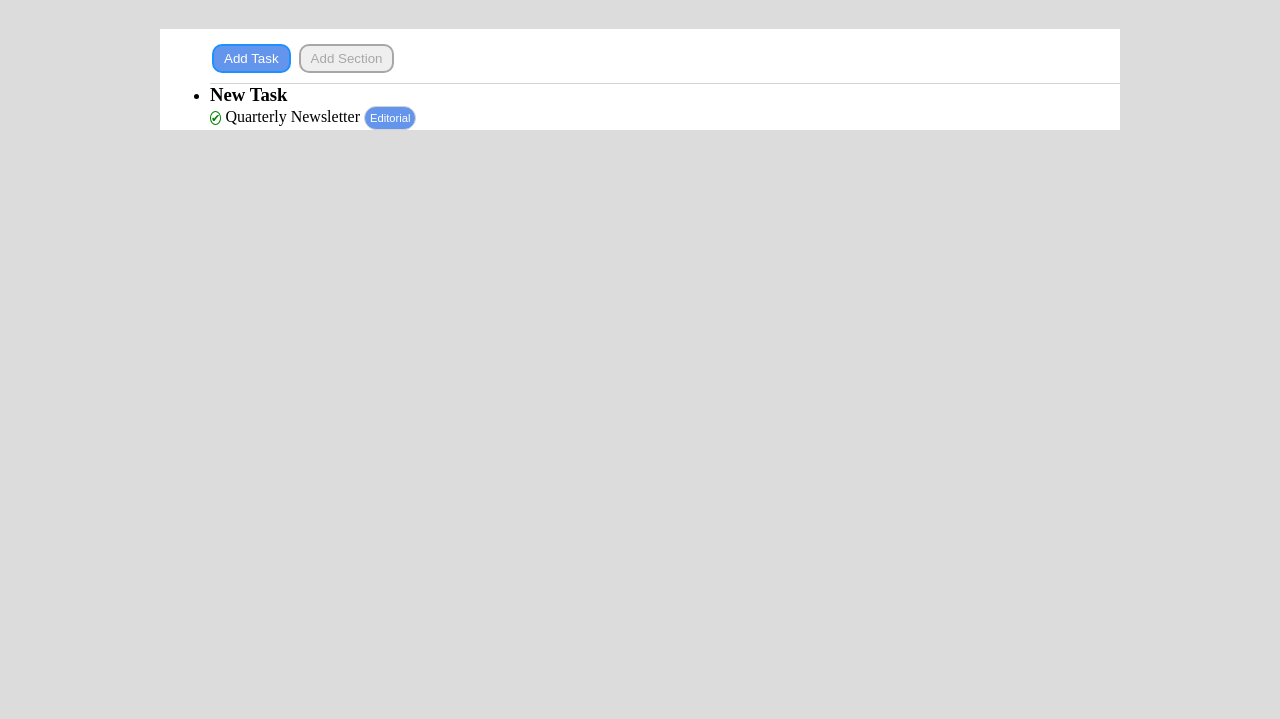
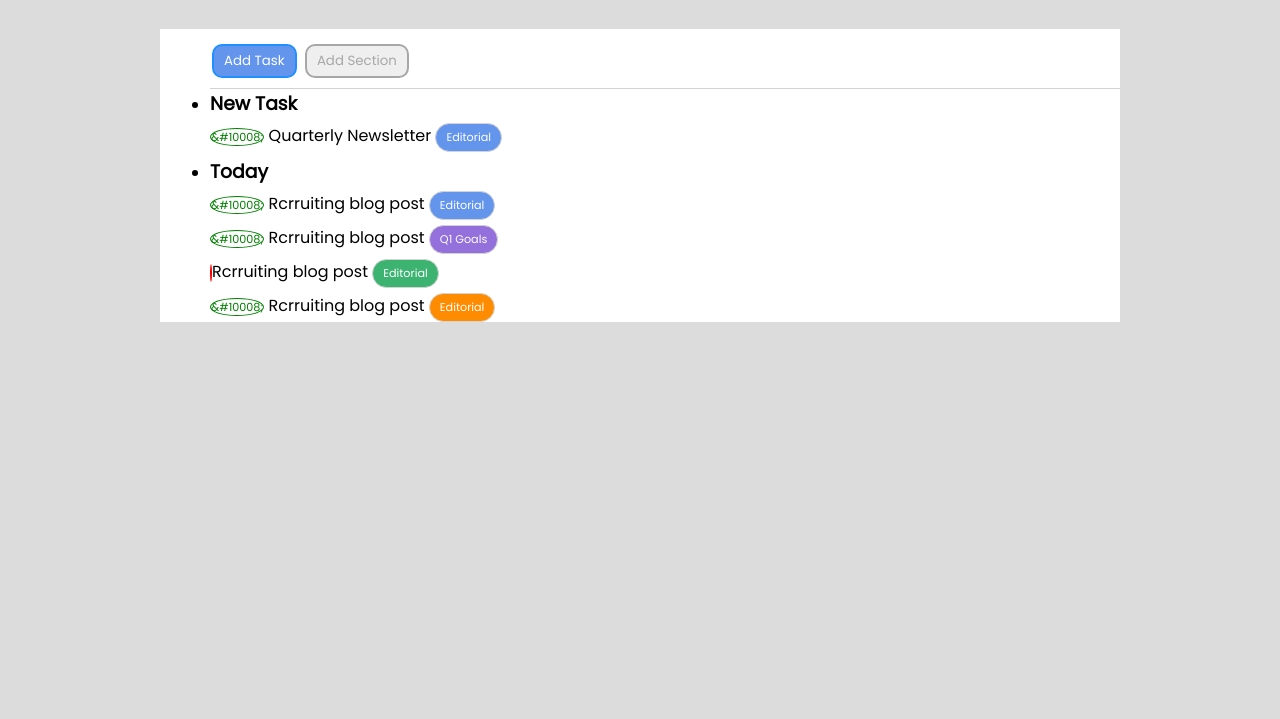
Before and after one commit to SimoneRicco/html-css-toboolis, a plain HTML site: page index.html in a window 1280 px wide. Shown: the part 81-800 px from the top of the page. Drawn offline with Linux system fonts and the light colour scheme.

Commit message:
errore linea 72

```diff
--- a/index.html
+++ b/index.html
@@ -4,6 +4,9 @@
     <meta charset="UTF-8">
     <meta http-equiv="X-UA-Compatible" content="IE=edge">
     <meta name="viewport" content="width=device-width, initial-scale=1.0">
+    <link rel="preconnect" href="https://fonts.googleapis.com">
+    <link rel="preconnect" href="https://fonts.gstatic.com" crossorigin>
+    <link href="https://fonts.googleapis.com/css2?family=Poppins&display=swap" rel="stylesheet">
     <title>Toboolist</title>
     <link rel="stylesheet" href="style.css">
 </head>
@@ -24,7 +27,14 @@
             <ul>
                 <li>
                     <h3>New Task</h3>
-                    <div><span class="done">&#10004;</span> Quarterly Newsletter <button class="btn-tag edit">Editorial</button></div>
+                    <div class="task-desc"><span class="done"></span> Quarterly Newsletter <button class="btn-tag edit">Editorial</button></div>
+                </li>
+                <li>
+                    <h3>Today</h3>
+                    <div class="task-desc"><span class="done"></span> Rcrruiting blog post <button class="btn-tag edit">Editorial</button></div>
+                    <div class="task-desc"><span class="done"></span> Rcrruiting blog post <button class="btn-tag goals">Q1 Goals</button></div>
+                    <div class="task-desc"><span class="undone"></span> Rcrruiting blog post <button class="btn-tag recr">Editorial</button></div>
+                    <div class="task-desc"><span class="done"></span> Rcrruiting blog post <button class="btn-tag mobile">Editorial</button></div>
                 </li>
             </ul>
         </main>
--- a/style.css
+++ b/style.css
@@ -2,6 +2,7 @@
     box-sizing: border-box;
     margin: 0;
     padding: 0;
+    font-family: 'Poppins', sans-serif;
 }
 body{
     background-color: gainsboro;
@@ -40,8 +41,9 @@ header{
 nav{
     border-bottom: 1px solid lightgray;
 }
+/*tags*/
 .btn-tag{
-    padding: 5px;
+    padding: 5px 10px 5px 10px;
     border-radius: 15px;
     font-size: 0.7em;
     color: white;
@@ -50,9 +52,32 @@ nav{
 .edit{
     background-color: cornflowerblue;
 }
+.goals{
+    background-color: mediumpurple;
+}
+.recr{
+    background-color: mediumseagreen;
+}
+.mobile{
+    background-color: darkorange;
+}
+/*end tags*/
 .done{
     border: 1px solid green;
     border-radius: 50%;
     color: green;
     font-size: 0.7em;
 }
+.done::before{
+    content: "&#10008;";/*errore qui*/
+}
+.undone{
+    border: 1px solid red;
+    border-radius: 50%;
+    color: red;
+    font-size: 0.7em;
+}
+.task-desc{
+    margin-top: 5px;
+    margin-bottom: 5px;
+}
```
